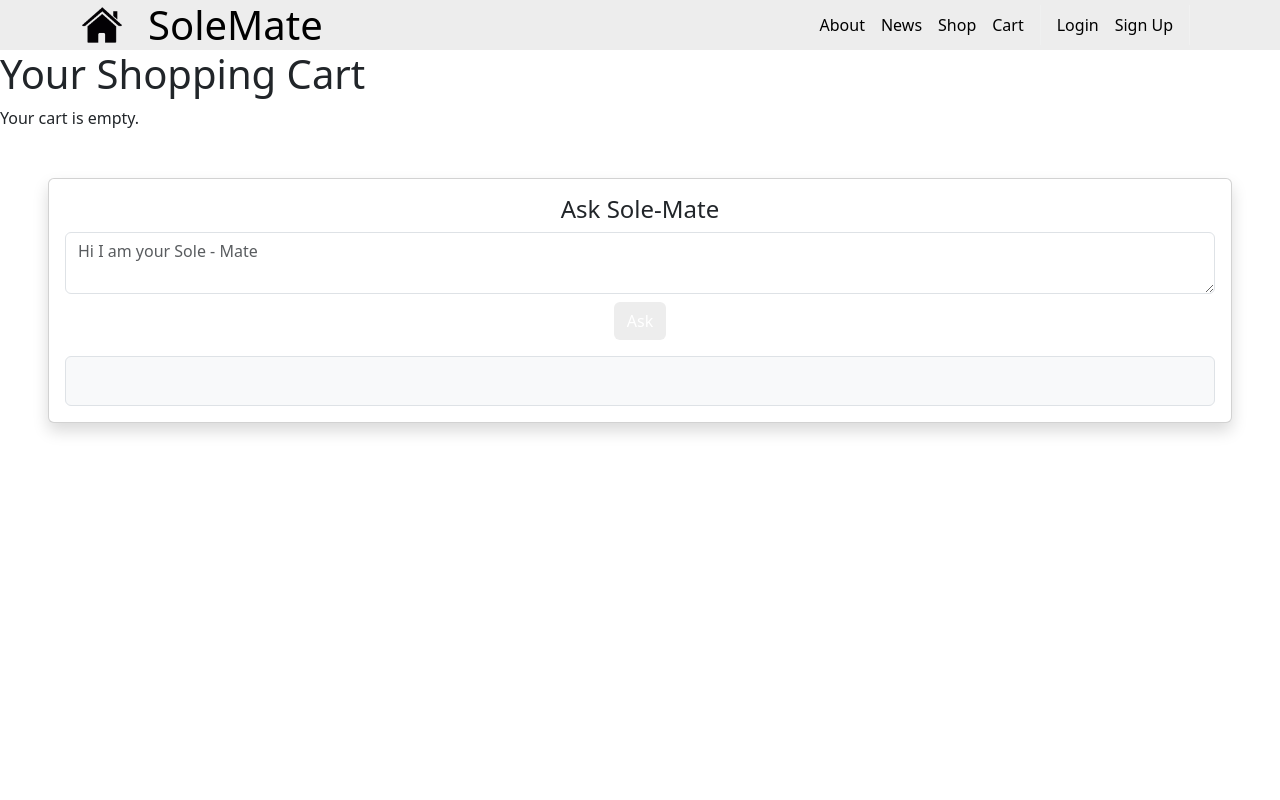
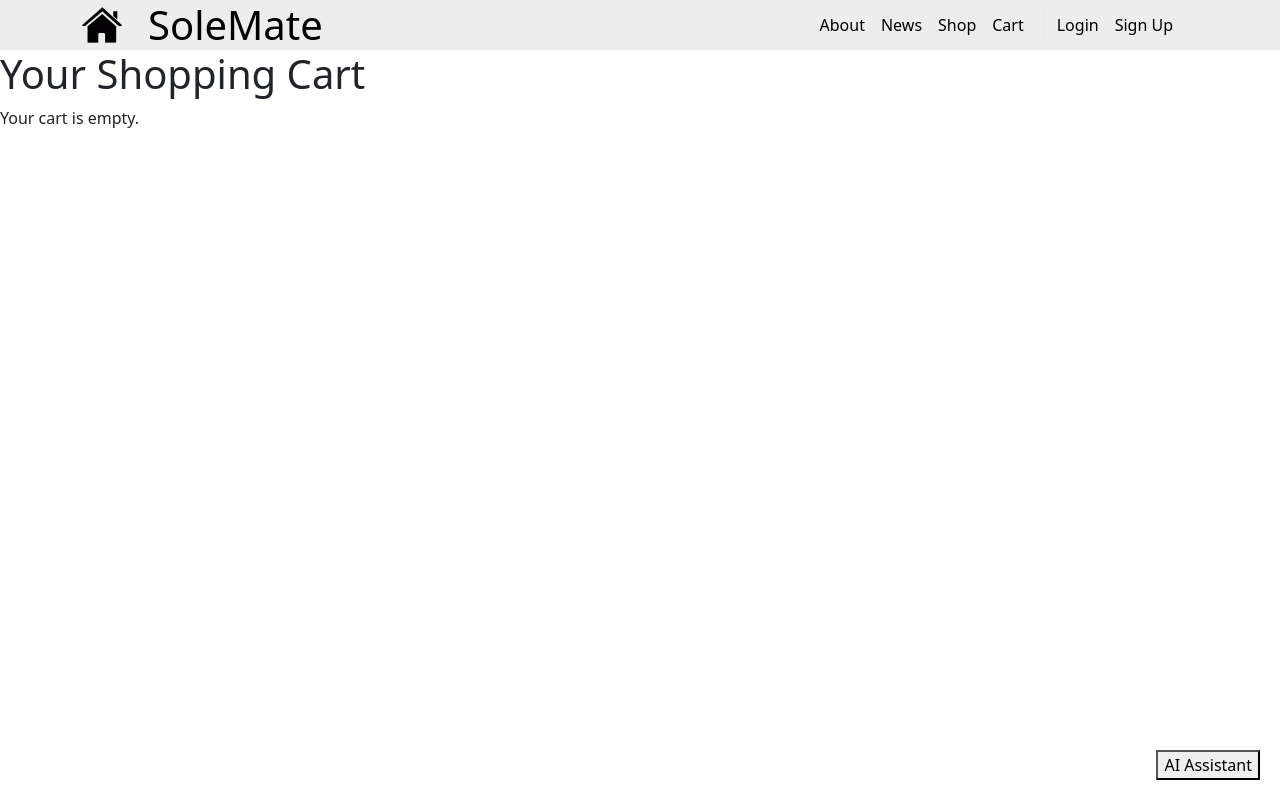
Before and after one commit to epollard9/SoleMate, a Django app: page /cart/ in a window 1280 px wide. Run offline with Django 5.2, Linux system fonts and the light colour scheme; data comes from the database, SQL or seed files in the repository; some libraries are stand-ins or nearby versions.

Commit message:
Initial changes. Got the AI to appear on a button click

```diff
--- a/SoleMate/static/css/style.css
+++ b/SoleMate/static/css/style.css
@@ -59,9 +59,11 @@
   justify-content: flex-start;
 }
 .body {
-  min-height: 50vh;
+  min-height: 66vh;
+  max-height:66vh !important;
   display: flex;
   flex-direction: column;
+  overflow: hidden !important;
 }
 
 .footer {
@@ -99,7 +101,7 @@
 /* Ensure the carousel starts below the fixed navbar */
 .hero-container {
   position: relative;
-  height: calc(100vh - 60px); /* Adjust based on your navbar height */
+  height: 50px;/* calc(100vh - 80px); Adjust based on your navbar height */
   margin-top: 60px; /* Push it below the navbar */
   overflow: hidden;
   z-index: 0;
@@ -108,7 +110,7 @@
 .carousel,
 .carousel-inner,
 .hero-slide {
-  height: 100%;
+  height: 50px;
 }
 
 .hero-slide {
@@ -156,3 +158,9 @@
   margin-top: 1rem;
   transition: transform 0.2s ease;
 }
+
+.button-corner {
+  position: fixed;
+  bottom: 20px;
+  right: 20px;
+}
--- a/SoleMate/templates/base.html
+++ b/SoleMate/templates/base.html
@@ -47,19 +47,36 @@
     <div style="max-height: 50vh !important;">
       {% block hero %}{% endblock hero %}
       {% block content %}{% endblock content %}
-    </div>
-
+      <div id = "aibox" class="card p-3 m-5 shadow rounded" style="display:none; position: absolute; right:350px; bottom:-50px;">
+          <h4 class="text-center">Ask Sole-Mate</h4>
+          <div class="row">
+            <textarea id="ai-input" class="form-control mb-2" rows="2" placeholder="Hi I am your Sole - Mate"></textarea>
+            <div class="text-center">
+              <button class="btn bg-dark text-white" onclick="sendAIRequest()">Ask</button>
+            </div>
+          </div>
+          <div id="ai-response" class="mt-3 border rounded p-2 text-dark bg-light" style="min-height: 50px;"></div>
+        </div>
+      <footer>
+        <div class="button-corner" style="float:right">
+          <button class="button-corner" onclick="toggleAI()">AI Assistant</button>
+        </div>
     <!--ai-->
-    <div class="card p-3 m-5 shadow rounded">
-      <h4 class="text-center">Ask Sole-Mate</h4>
-      <textarea id="ai-input" class="form-control mb-2" rows="2" placeholder="Hi I am your Sole - Mate"></textarea>
-      <div class="text-center">
-        <button class="btn bg-dark text-white" onclick="sendAIRequest()">Ask</button>
-      </div>
-      <div id="ai-response" class="mt-3 border rounded p-2 text-dark bg-light" style="min-height: 50px;"></div>
+      </footer>
     </div>
 
     <script>
+      showingAI = 0;
+
+      function toggleAI(){
+        if (showingAI) {
+          document.getElementById("aibox").style.display = "none";
+          showingAI = 0;
+        } else {
+          document.getElementById("aibox").style.display = "block";
+          showingAI = 1;
+        }
+      }
       function getCSRFToken() {
         const name = "csrftoken";
         const cookies = document.cookie.split(';');
```
